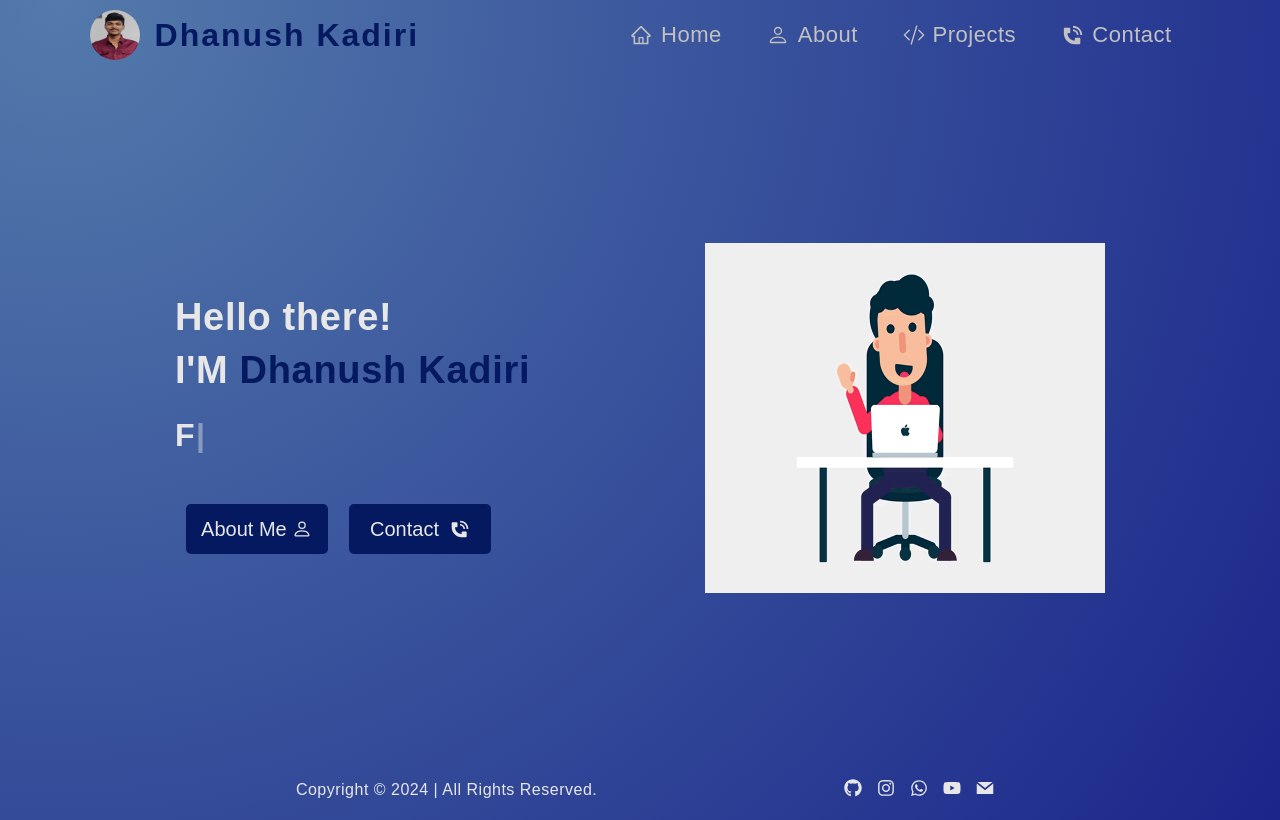
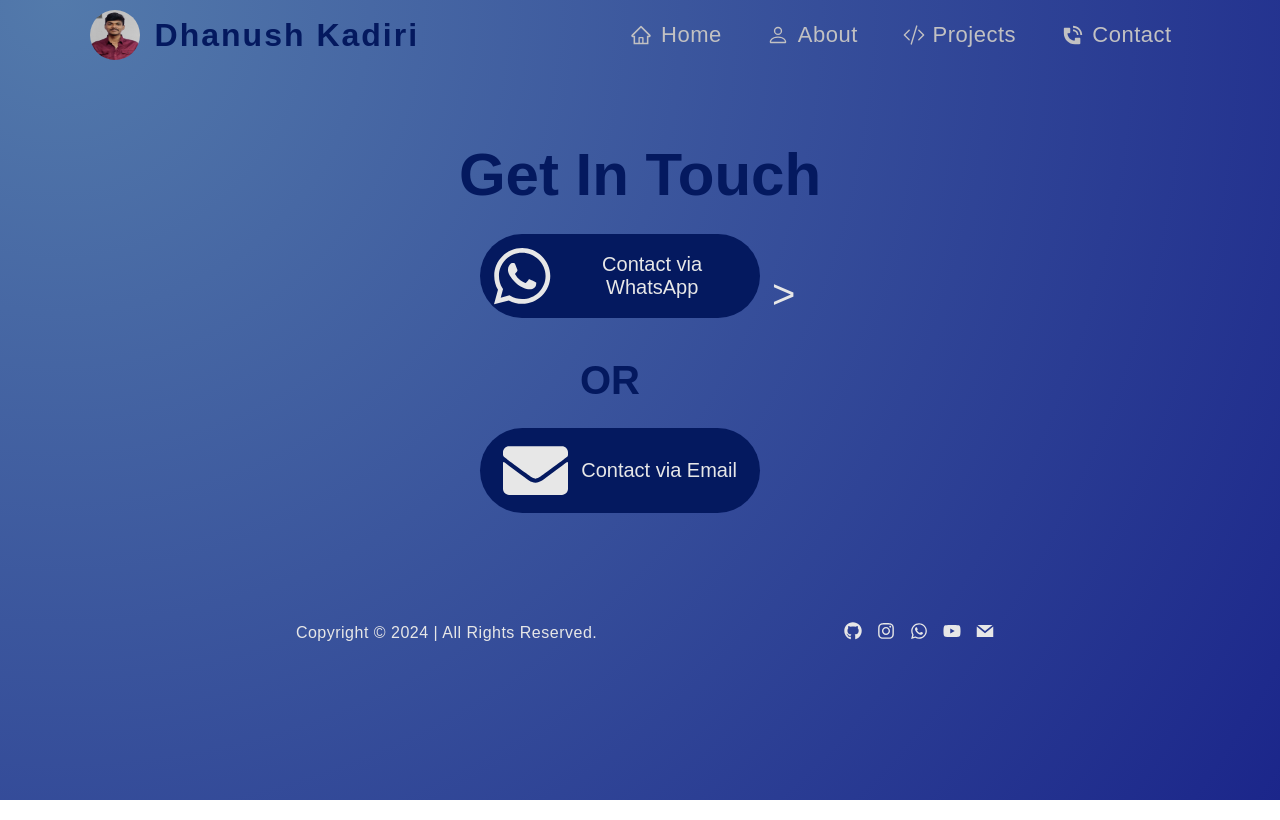
Before and after one commit to Dhanush-kadiri/portfolio, a React (Create React App) app: page /portfolio/Contact in a window 1280 px wide. Built offline with nearby package versions, Linux system fonts and the light colour scheme.

Commit message:
updating app.js and contact

```diff
--- a/src/App.js
+++ b/src/App.js
@@ -1,4 +1,68 @@
-import { Route, Routes, BrowserRouter } from "react-router-dom";
+// import { Route, Routes, BrowserRouter } from "react-router-dom";
+// import { TransitionGroup, CSSTransition } from "react-transition-group";
+// import { useEffect, useState } from "react";
+// import Nav from "./project/templates/Navbar";
+// import Footer from "./project/templates/Footer";
+// import Home from "./project/templates/Home";
+// import Type from "./project/templates/Type";
+// import About from "./project/templates/AboutMe";
+// import Projects from "./project/templates/Projects";
+// import Contact from "./project/templates/Contact";
+// import MoveToTop from "./project/templates/MoveToTop";
+// import CircleLoader from "react-spinners/CircleLoader";
+// import "./App.css";
+// import Skills from "./project/templates/Skills";
+
+// function App() {
+//   const [loading, setLoading] = useState(true);
+
+//   useEffect(() => {
+//     setLoading(true);
+//     setTimeout(() => {
+//       setLoading(false);
+//     }, 1900);
+//   }, []);
+
+//   return (
+//     <div>
+//       {loading ? (
+//         <div className="loader">
+//           <CircleLoader
+//             color={"#011c38"}
+//             loading={true}
+//             size={100}
+//             aria-label="Loading Spinner"
+//             data-testid="loader"
+//           />
+//         </div>
+//       ) : (
+//         <BrowserRouter>
+//           <Nav />
+//           <Home/>
+//           <TransitionGroup>
+//             <CSSTransition classNames="fade" timeout={500}>
+//             <Routes>
+//       <Route path='/' element={<Home/>} />
+//       <Route path='/Type' element={<Type/>}  />
+//       <Route path='/AboutMe'  element={<About/>}/>
+//       <Route  path='/Skills' element={< Skills />}/>
+//        <Route  path='/Contact' element={<Contact/>} />
+//       <Route path='/Projects' element={<Projects/>} />
+//       </Routes>
+//             </CSSTransition>
+//           </TransitionGroup>
+
+//           <Footer />
+//           <MoveToTop />
+//         </BrowserRouter>
+//       )}
+//     </div>
+//   );
+// }
+
+// export default App;
+
+import { Route, Routes, BrowserRouter as Router } from "react-router-dom";
 import { TransitionGroup, CSSTransition } from "react-transition-group";
 import { useEffect, useState } from "react";
 import Nav from "./project/templates/Navbar";
@@ -24,7 +88,7 @@
   }, []);
 
   return (
-    <div>
+    <Router basename="/portfolio">
       {loading ? (
         <div className="loader">
           <CircleLoader
@@ -36,27 +100,26 @@
           />
         </div>
       ) : (
-        <BrowserRouter>
+        <div>
           <Nav />
-          <Home/>
+
           <TransitionGroup>
             <CSSTransition classNames="fade" timeout={500}>
-            <Routes>
-      <Route path='/' element={<Home/>} />
-      <Route path='/Type' element={<Type/>}  />
-      <Route path='/AboutMe'  element={<About/>}/>
-      <Route  path='/Skills' element={< Skills />}/>
-       <Route  path='/Contact' element={<Contact/>} />
-      <Route path='/Projects' element={<Projects/>} />
-      </Routes>
+              <Routes>
+                <Route path="/" element={<Home />} />
+                <Route path="/Type" element={<Type />} />
+                <Route path="/AboutMe" element={<About />} />
+                <Route path="/Skills" element={<Skills />} />
+                <Route path="/Contact" element={<Contact />} />
+                <Route path="/Projects" element={<Projects />} />
+              </Routes>
             </CSSTransition>
           </TransitionGroup>
-
           <Footer />
           <MoveToTop />
-        </BrowserRouter>
+        </div>
       )}
-    </div>
+    </Router>
   );
 }
 
--- a/src/project/templates/Contact.jsx
+++ b/src/project/templates/Contact.jsx
@@ -39,16 +39,16 @@
       <h2>Get In Touch</h2>
       <div className="contact-options"  >
         <Tilt>
-        <button className="contact-option" onClick={handleWhatsAppClick} style={{height:100,width:250, marginLeft:100}}>
-          <FaWhatsapp className="icon" style={{height:50,width:50}} />
+        <button className="contact-option" onClick={handleWhatsAppClick} style={{height:'20%',width:'70%', marginLeft:'10%' , borderRadius:50}}>
+          <FaWhatsapp className="icon" style={{height:'25%',width:'25%'}} />
           Contact via WhatsApp
         </button>
         ></Tilt>
-        <div className="or" style={{fontSize:25, alignItems:'center', marginTop:25,marginLeft:200}}> <b>OR</b></div>
+        <div className="or" style={{fontSize:'auto', alignItems:'center', marginTop:'10%',marginLeft:'35%'}}> <b>OR</b></div>
 
         <Tilt>
-        <button className="contact-option" onClick={handleEmailClick} style={{height:100,width:250, marginLeft:100}}>
-          <FaEnvelope className="icon" style={{height:50,width:50}} />
+        <button className="contact-option" onClick={handleEmailClick} style={{height:'20%',width:'70%', marginLeft:'10%' , borderRadius:50}}>
+          <FaEnvelope className="icon" style={{height:'25%',width:'25%'}} />
           Contact via Email
         </button>
 
```
